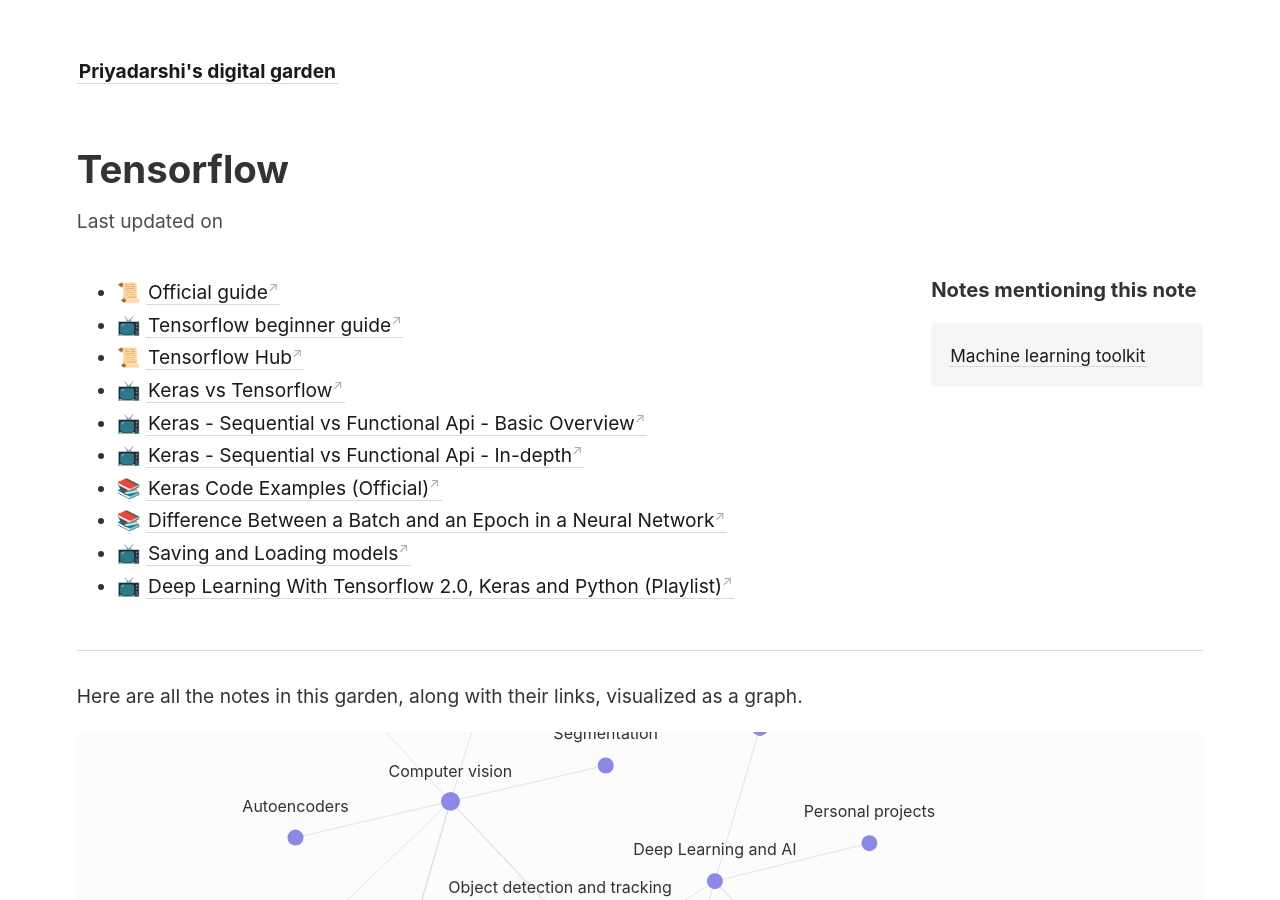
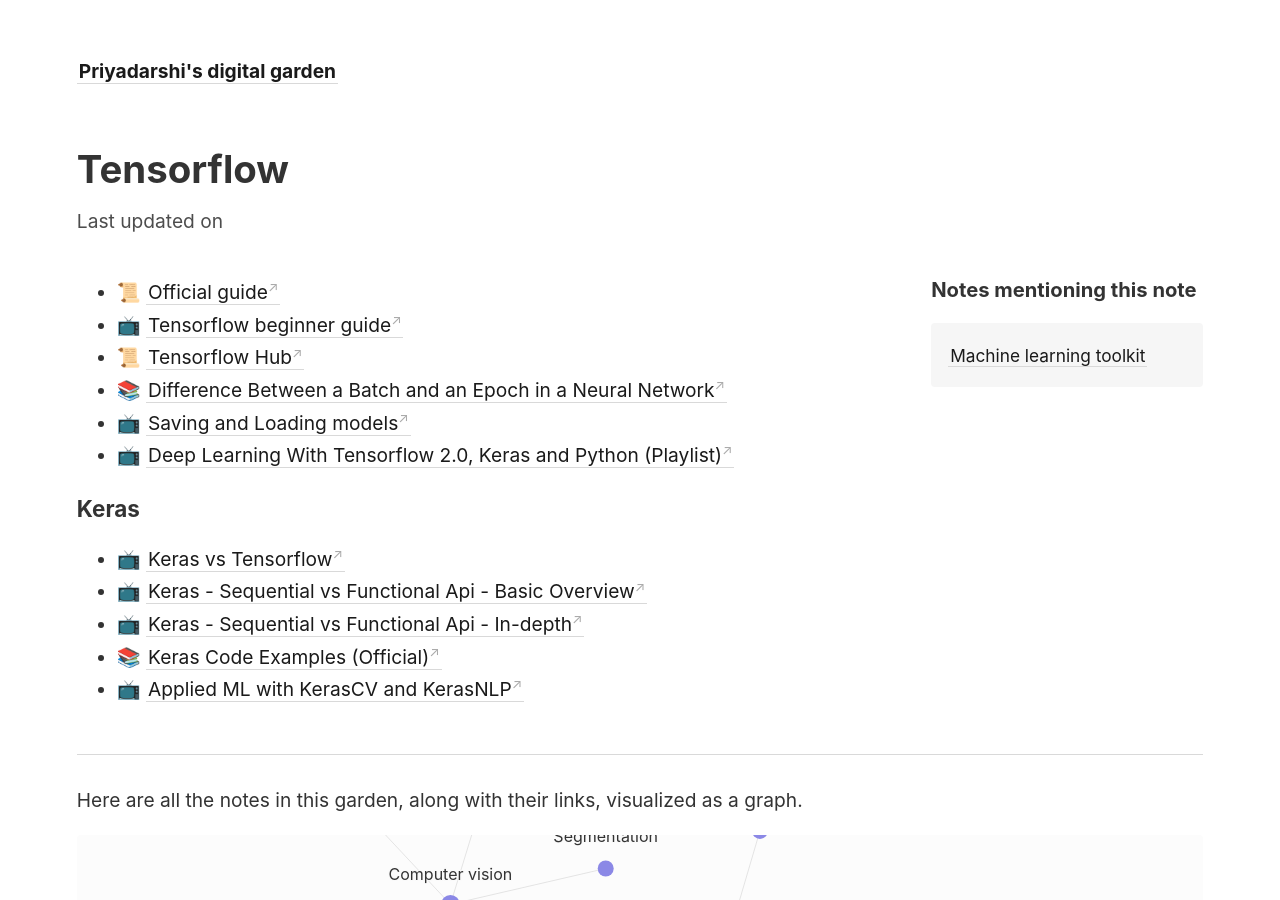
Before and after one commit to proy9714/priyadarshi-digital-garden, a Jekyll site: the page built from _notes/Tensorflow.md, in a window 1280 px wide and 900 px high. Built offline with Jekyll 4.4.1, drawn with Linux system fonts in a browser that asks for light colours.

Commit message:
vault backup: 2023-06-18 14:46:49

```diff
--- a/_notes/Tensorflow.md
+++ b/_notes/Tensorflow.md
@@ -2,10 +2,14 @@
 - 📜 [Official guide](https://www.tensorflow.org/guide/tensor)
 - 📺 [Tensorflow beginner guide](https://www.youtube.com/playlist?list=PLhhyoLH6IjfxVOdVC1P1L5z5azs0XjMsb)
 - 📜 [Tensorflow Hub](https://tfhub.dev/)
+- 📚 [Difference Between a Batch and an Epoch in a Neural Network](https://machinelearningmastery.com/difference-between-a-batch-and-an-epoch/)
+- 📺 [Saving and Loading models](https://www.youtube.com/watch?v=HxtBIwfy0kM)
+- 📺 [Deep Learning With Tensorflow 2.0, Keras and Python (Playlist)](https://www.youtube.com/playlist?-list=PLeo1K3hjS3uu7CxAacxVndI4bE_o3BDtO)
+
+### Keras
+
 - 📺 [Keras vs Tensorflow](https://www.youtube.com/watch?v=VMyoi7Aksmc&list=PLasd6OSjN2oK4nLzXk7isXA9IjBKB4hdB&index=13&t=141s)
 - 📺 [Keras - Sequential vs Functional Api - Basic Overview](https://www.youtube.com/watch?v=EvGS3VAsG4Y&list=PLasd6OSjN2oK4nLzXk7isXA9IjBKB4hdB&index=10)
 - 📺 [Keras - Sequential vs Functional Api - In-depth](https://www.youtube.com/watch?v=ittokQvuNg8&list=PLasd6OSjN2oK4nLzXk7isXA9IjBKB4hdB&index=11)
 - 📚 [Keras Code Examples (Official)](https://keras.io/examples/)
-- 📚 [Difference Between a Batch and an Epoch in a Neural Network](https://machinelearningmastery.com/difference-between-a-batch-and-an-epoch/)
-- 📺 [Saving and Loading models](https://www.youtube.com/watch?v=HxtBIwfy0kM)
-- 📺 [Deep Learning With Tensorflow 2.0, Keras and Python (Playlist)](https://www.youtube.com/playlist?-list=PLeo1K3hjS3uu7CxAacxVndI4bE_o3BDtO)
+- 📺 [Applied ML with KerasCV and KerasNLP](https://www.youtube.com/watch?v=K2PKZS1fPlY)
```
